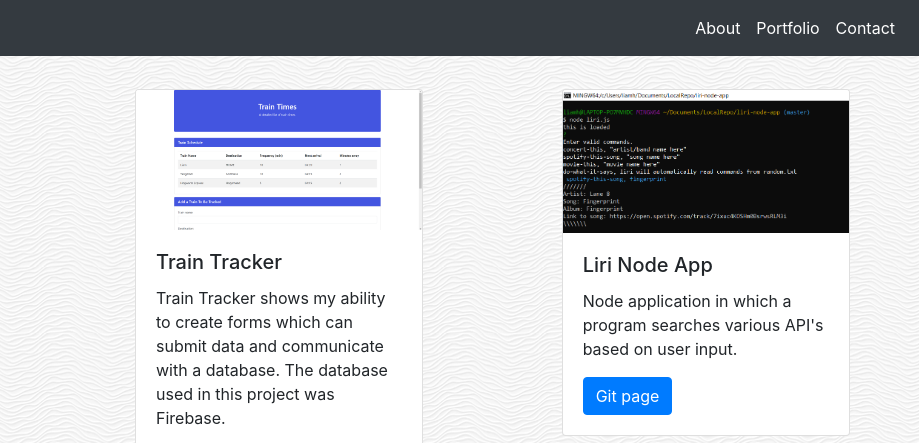
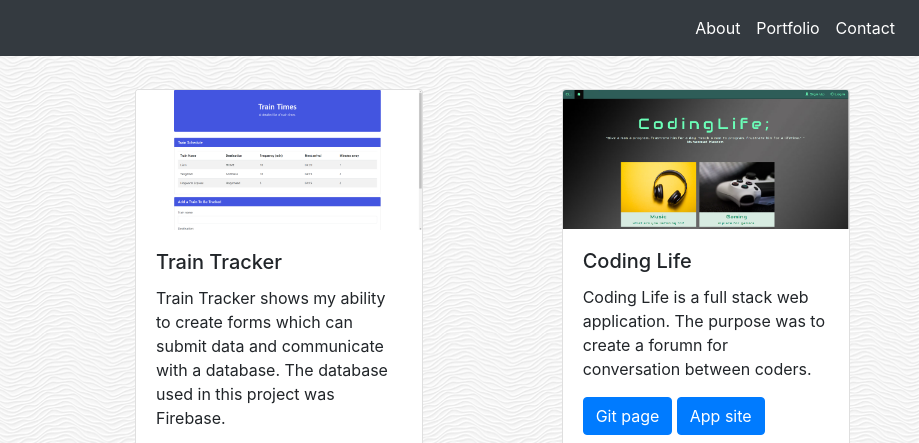
Before and after one commit to VanillaCoder/Bootstrap-Portfolio, a plain HTML site: page portfolio.html in a window 1280 px wide. Shown: the top 443 px of the page, 361-1280 px from the left. Drawn offline with nearby package versions, Linux system fonts and the light colour scheme.

Commit message:
added project 2

```diff
--- a/portfolio.html
+++ b/portfolio.html
@@ -100,13 +100,12 @@
     </div>
     <div class="p-2">
       <div class="card" style="width: 18rem;">
-        <img src="assets/images/lirione.png" class="card-img-top" alt="...">
+        <img src="assets/images/codinglife.PNG" class="card-img-top" alt="...">
         <div class="card-body">
-          <h5 class="card-title">Liri Node App</h5>
-          <p class="card-text">Node application in which a program searches various API's based on user input.</p>
-          <a href="https://github.com/VanillaCoder/liri-node-app" class="btn btn-primary">Git page</a>
-          <!-- <a href="https://vanillacoder.github.io/jifGif/" class="btn btn-primary">App site</a> -->
-
+          <h5 class="card-title">Coding Life</h5>
+          <p class="card-text">Coding Life is a full stack web application. The purpose was to create a forumn for conversation between coders.</p>
+          <a href="https://github.com/VanillaCoder/ProjectTwo" class="btn btn-primary">Git page</a>
+          <a href="http://codinglifeucd.herokuapp.com/" class="btn btn-primary">App site</a>
         </div>
       </div>
     </div>
```
Also changed, not shown: assets/images/codinglife.PNG (added), assets/images/gundam.jpg (added), assets/images/tacobell.jpg (added).
